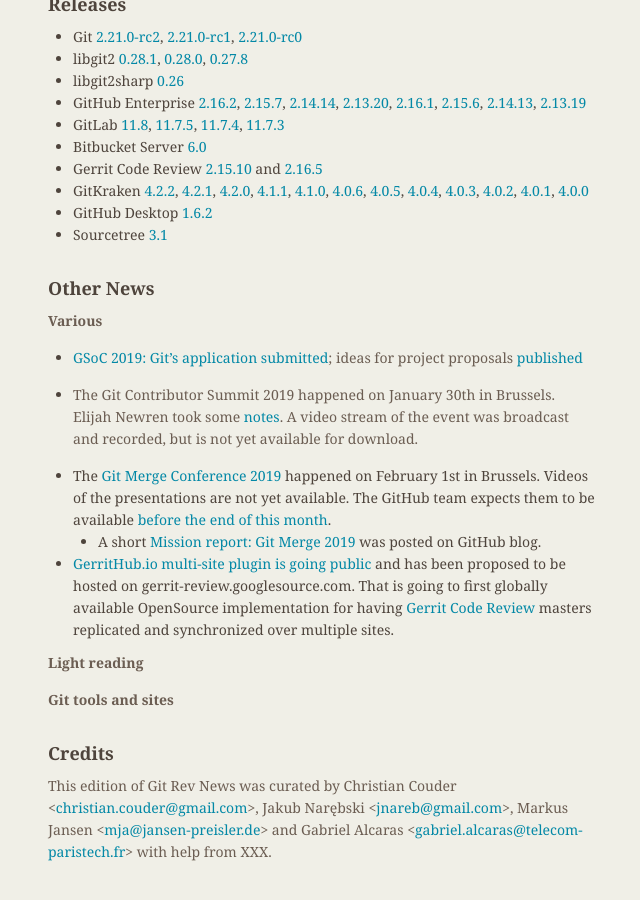
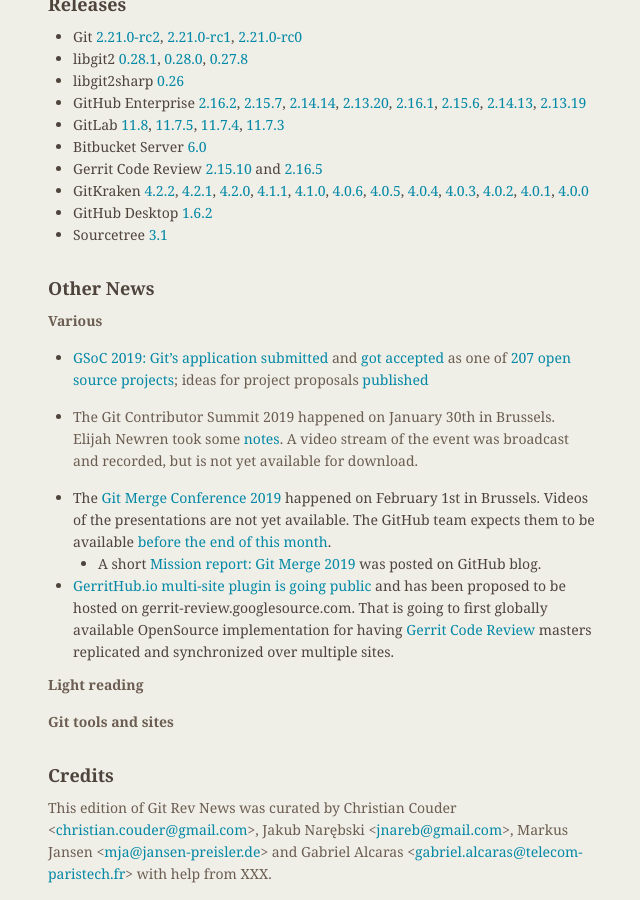
Before and after one commit to git/git.github.io, a Jekyll site: the page built from rev_news/drafts/edition-48.md, in a window 1280 px wide and 900 px high, scrolled down 1183 px. Shown: the whole window, without its empty margins (486-1126 px from the left). Built offline with Jekyll 4.4.1, drawn with Linux system fonts in a browser that asks for light colours; before the commit the page ends 2061 px from its top, so only the background shows below that.

Commit message:
rn-48: Git got accepted to Google Summer of Code 2019

```diff
--- a/rev_news/drafts/edition-48.md
+++ b/rev_news/drafts/edition-48.md
@@ -122,7 +122,8 @@
 
 __Various__
 
-* [GSoC 2019: Git's application submitted](https://public-inbox.org/git/20190204215251.GB6085@hank.intra.tgummerer.com/T/);
+* [GSoC 2019: Git's application submitted](https://public-inbox.org/git/20190204215251.GB6085@hank.intra.tgummerer.com/T/)
+  and [got accepted](https://summerofcode.withgoogle.com/organizations/6104737735245824/) as one of [207 open source projects](https://opensource.googleblog.com/2019/02/gsoc-2019-organizations.html);
   ideas for project proposals [published](https://git.github.io/SoC-2019-Ideas/)
 
 * The Git Contributor Summit 2019 happened on January 30th in Brussels. Elijah
```
